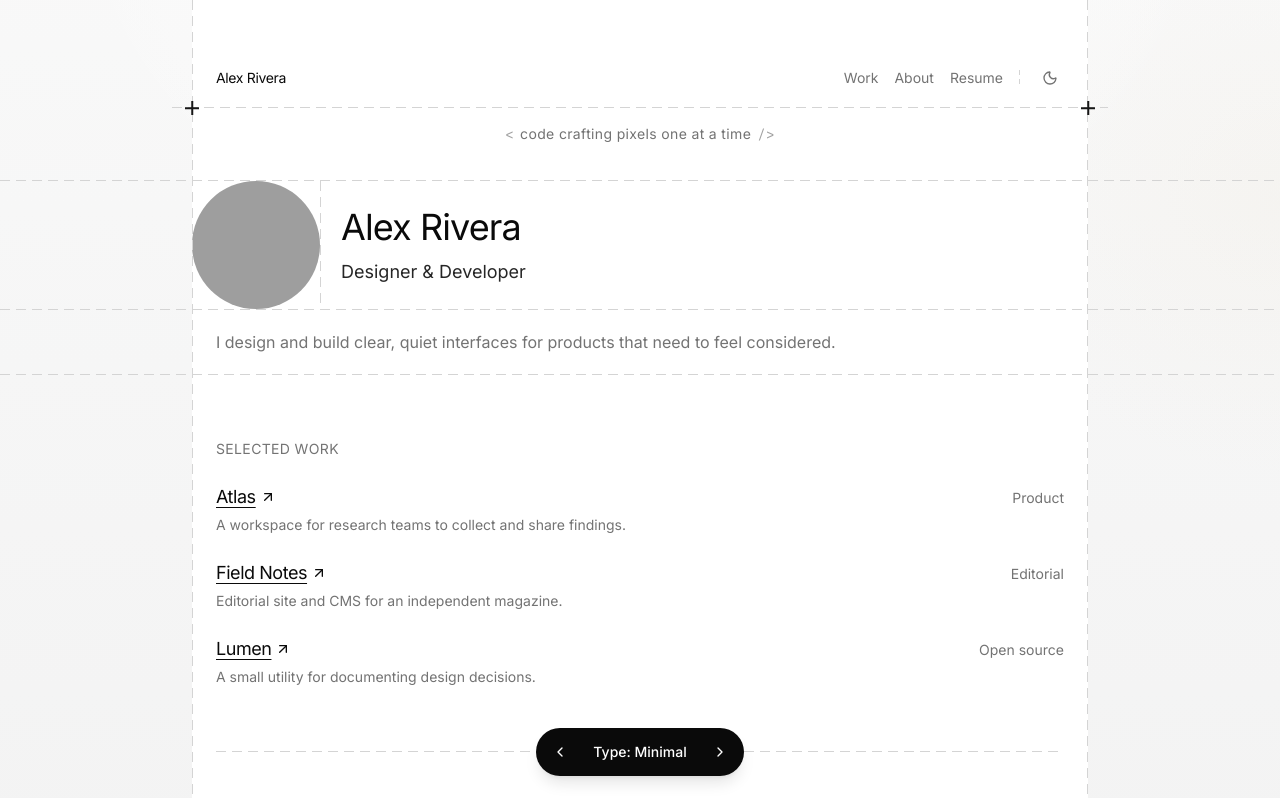
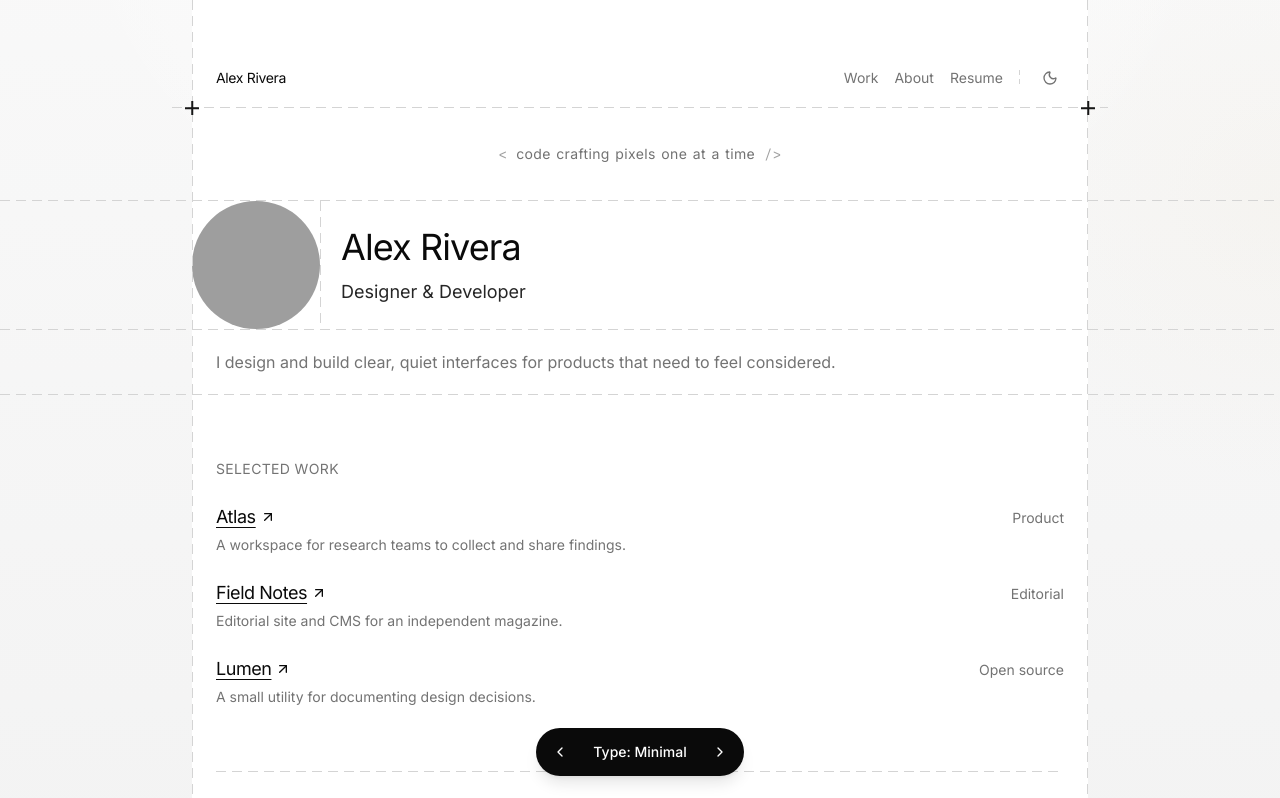
Before and after one commit to yashanand167/folio-os, a Next.js app: page /templates in a window 1280 px wide. Shown: the top 798 px of the page. Built offline with nearby package versions, Linux system fonts and the light colour scheme; grey boxes are pictures that could not be loaded.

Commit message:
minimal template finalised

```diff
--- a/components/templates/minimal/pages/home.tsx
+++ b/components/templates/minimal/pages/home.tsx
@@ -34,6 +34,76 @@ const listStagger = {
     transition: { staggerChildren: 0.07 },
   },
 };
+
+const taglineWords = [
+  "code",
+  "crafting",
+  "pixels",
+  "one",
+  "at",
+  "a",
+  "time",
+];
+
+function CraftingTagline() {
+  return (
+    <motion.p
+      className="mt-5 flex items-center justify-center text-xs tracking-wide text-neutral-500 sm:text-sm dark:text-neutral-400"
+      initial="closed"
+      animate="open"
+    >
+      <span
+        aria-hidden
+        className="font-mono text-neutral-400 dark:text-neutral-500"
+      >
+        {"<"}
+      </span>
+      <motion.span
+        className="inline-flex overflow-hidden whitespace-nowrap"
+        variants={{
+          closed: { width: 0, marginLeft: 0, marginRight: 0 },
+          open: {
+            width: "auto",
+            marginLeft: 6,
+            marginRight: 6,
+            transition: {
+              delay: 0.45,
+              width: { duration: 0.7, ease, delay: 0.45 },
+              marginLeft: { duration: 0.7, ease, delay: 0.45 },
+              marginRight: { duration: 0.7, ease, delay: 0.45 },
+              staggerChildren: 0.08,
+              delayChildren: 0.62,
+            },
+          },
+        }}
+      >
+        {taglineWords.map((word) => (
+          <motion.span
+            key={word}
+            className="inline-block px-[0.2em]"
+            variants={{
+              closed: { opacity: 0, y: 10, scale: 0.45 },
+              open: {
+                opacity: 1,
+                y: 0,
+                scale: 1,
+                transition: { type: "spring", stiffness: 420, damping: 22 },
+              },
+            }}
+          >
+            {word}
+          </motion.span>
+        ))}
+      </motion.span>
+      <span
+        aria-hidden
+        className="font-mono text-neutral-400 dark:text-neutral-500"
+      >
+        {"/>"}
+      </span>
+    </motion.p>
+  );
+}
 
 function DottedRule({
   fullWidth = false,
@@ -77,7 +147,7 @@ export default function MinimalPage({
       }}
     >
       <motion.div
-        className="border-line-dash-x mx-5 min-h-screen w-auto max-w-3xl bg-white sm:mx-8 sm:max-w-4xl md:mx-auto dark:bg-neutral-950"
+        className="border-line-dash-x mx-3 min-h-screen w-auto max-w-none bg-white sm:mx-8 sm:max-w-2xl md:mx-auto md:max-w-4xl dark:bg-neutral-950"
         variants={stagger}
         initial="hidden"
         animate="show"
@@ -110,19 +180,8 @@ export default function MinimalPage({
           />
         </motion.header>
 
-        <motion.section
-          className="px-4 py-3 sm:px-6 sm:py-4"
-          variants={dropIn}
-        >
-          <p className="text-center text-xs tracking-wide text-neutral-500 sm:text-sm dark:text-neutral-400">
-            <span aria-hidden className="mr-1.5 font-mono text-neutral-400 dark:text-neutral-500">
-              {"<"}
-            </span>
-            code crafting pixels one at a time
-            <span aria-hidden className="ml-1.5 font-mono text-neutral-400 dark:text-neutral-500">
-              {"/>"}
-            </span>
-          </p>
+        <motion.section className="px-4 py-3 sm:px-6 sm:py-4" variants={dropIn}>
+          <CraftingTagline />
         </motion.section>
 
         <motion.section variants={dropIn} className="mt-5">
```
